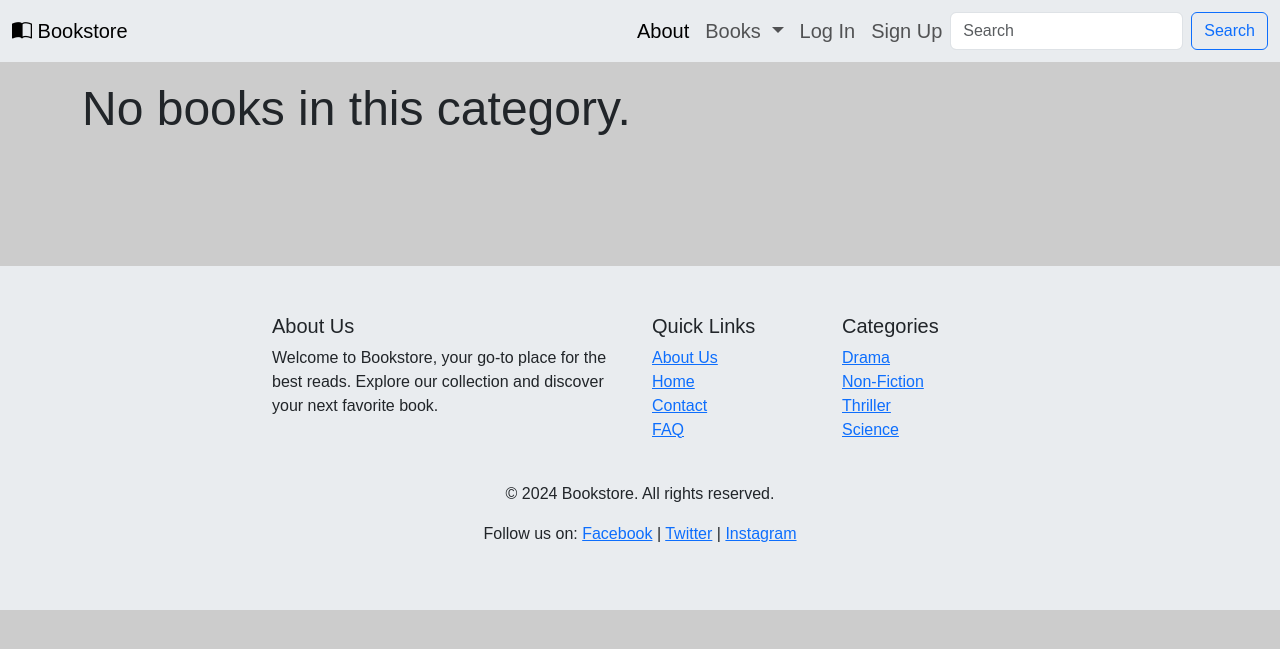
After one commit to dmurawski/Bookstore, a Django app: a page that uses templates/footer.html in a window 1280 px wide. The commit adds this page. Shown: the top 649 px of the page. Run offline with Django 4.2, Linux system fonts and the light colour scheme; data comes from the database, SQL or seed files in the repository; tables that the repository leaves empty hold one stand-in row (values such as "Sample post"); parts of the project's set-up code (start-up, migrations or seed data) failed here and were passed over; some web fonts are replaced.

Commit message:
add context_processor to categories, and categories feature

```diff
--- /dev/null
+++ b/books/context_processor.py
@@ -0,0 +1,5 @@
+from books.models import Category
+
+
+def categories(request):
+    return {"categories": Category.objects.all()}
--- a/books/models.py
+++ b/books/models.py
@@ -12,6 +12,7 @@ def get_default_cover():
 
 class Category(models.Model):
     name = models.CharField(max_length=100, unique=True)
+    slug = models.SlugField(blank=True)
 
     def __str__(self):
         return self.name
--- a/books/urls.py
+++ b/books/urls.py
@@ -12,4 +12,9 @@ urlpatterns = [
         views.SearchResultsListView.as_view(),
         name="search_results",
     ),
+    path(
+        "category/<slug:category_slug>/",
+        views.category_books,
+        name="category_books",
+    ),
 ]
--- a/books/views.py
+++ b/books/views.py
@@ -1,7 +1,8 @@
 from django.views import generic
-from .models import Book
+from .models import Category, Book
 from django.contrib.auth import mixins
 from django.db.models import Q
+from django.shortcuts import render, get_object_or_404
 
 
 class BookListView(
@@ -38,5 +39,20 @@ class SearchResultsListView(generic.ListView):
     def get_queryset(self):
         query = self.request.GET.get("q")
         return Book.objects.filter(
-            Q(title__icontains=query) | Q(author__icontains=query)
+            Q(title__icontains=query)
+            | Q(author__icontains=query)
+            | Q(category__name__icontains=query)
         )
+
+
+def category_books(request, category_slug):
+    category = get_object_or_404(Category, slug=category_slug)
+    book_list = Book.objects.filter(category=category)
+    return render(
+        request,
+        "books/category_books.html",
+        {
+            "category": category,
+            "book_list": book_list,
+        },
+    )
--- a/pages/views.py
+++ b/pages/views.py
@@ -2,10 +2,16 @@ from django.views.generic import TemplateView
 from django.core.mail import send_mail
 from django.conf import settings
 from .forms import EmailForm
+from books.models import Category
 
 
 class HomePageView(TemplateView):
     template_name = "home.html"
+
+    def get_context_data(self, **kwargs):
+        context = super().get_context_data(**kwargs)
+        context["categories"] = Category.objects.all()
+        return context
 
 
 class AboutPageView(TemplateView):
--- a/templates/account/password_reset_done.html
+++ b/templates/account/password_reset_done.html
@@ -8,9 +8,9 @@
     <div class="container">
       <div class="row">
         <div class="col-9 mx-auto">
-            <div class="display-4 text-center fw-bold">
-                Password Reset
-            </div>
+          <div class="display-4 text-center fw-bold">
+            Password Reset
+          </div>
           <div class="h2 text-center">
             We have sent you an email. If you have not received it please check your spam folder. Otherwise contact us if you do not receive it in a few minutes.
           </div>
--- a/templates/books/book_list.html
+++ b/templates/books/book_list.html
@@ -6,14 +6,14 @@
   <section style="padding: 5rem 0;">
     <div class="container">
       <h1 class="display-3 text-dark">Books</h1>
-      <div class="row row-cols-1 row-cols-md-3 g-4 justify-content-center">
+      <div class="row g-4 justify-content-center">
         {% for book in book_list %}
-          <div class="col">
+          <div class="col-10 col-md-6 col-lg-4">
             <div class="card h-100">
               <img src="{{ book.cover.url }}" class="card-img-top h-50" alt="book_cover" style="object-fit: contain;">
               <div class="card-body h-25">
                 <h5 class="card-title">{{ book.title }}</h5>
-                <p class="card-text">{{ book.description }}</p>
+                <p class="card-text">{{ book.description|truncatewords:30 }}</p>
               </div>
               <ul class="list-group list-group-flush h-25">
                 <li class="list-group-item"><b>Author:</b> {{ book.author }}</li>
--- /dev/null
+++ b/templates/books/category_books.html
@@ -0,0 +1,39 @@
+{% extends "_base.html" %}
+
+{% block title %}Books in {{ category.name }}{% endblock title %}
+
+{% block content %}
+  <section style="padding: 5rem 0;">
+    <div class="container">
+      {% if book_list %}
+        <h1 class="display-3 text-dark">Books</h1>
+        <div class="row g-4 justify-content-center">
+          {% for book in book_list %}
+            <div class="col-10 col-md-6 col-lg-4">
+              <div class="card h-100">
+                <img src="{{ book.cover.url }}" class="card-img-top h-50" alt="book_cover" style="object-fit: contain;">
+                <div class="card-body h-25">
+                  <h5 class="card-title">{{ book.title }}</h5>
+                  <p class="card-text">{{ book.description|truncatewords:30 }}</p>
+                </div>
+                <ul class="list-group list-group-flush h-25">
+                  <li class="list-group-item"><b>Author:</b> {{ book.author }}</li>
+                  <li class="list-group-item"><b>Published date:</b>{{ book.published_date }}</li>
+                  <li class="list-group-item"><b>Price:</b> {{ book.price }} $</li>
+                </ul>
+                <div class="card-footer">
+                  <a href="{{ book.get_absolute_url }}" class="btn btn-primary w-100">Look more!</a>
+                </div>
+              </div>
+            </div>
+          {% endfor %}
+          <div class="d-flex justify-content-center w-100">
+            {% include "pagination.html" with page=page_obj %}
+          </div>
+        </div>
+      {% else %}
+        <div class="display-5">No books in this category.</div>
+      {% endif %}
+    </div>
+  </section>
+{% endblock content %}
--- a/templates/footer.html
+++ b/templates/footer.html
@@ -18,10 +18,10 @@
         <div class="col-md-2">
           <h5>Categories</h5>
           <ul class="list-unstyled">
-            <li><a href="/category/fiction">Fiction</a></li>
-            <li><a href="/category/non-fiction">Non-Fiction</a></li>
-            <li><a href="/category/children">Children's Books</a></li>
-            <li><a href="/category/science">Science</a></li>
+            <li><a href="{% url 'books:category_books' 'drama' %}">Drama</a></li>
+            <li><a href="{% url 'books:category_books' 'non-fiction' %}">Non-Fiction</a></li>
+            <li><a href="{% url 'books:category_books' 'thriller' %}">Thriller</a></li>
+            <li><a href="{% url 'books:category_books' 'non-fiction' %}">Science</a></li>
           </ul>
         </div>
       </div>
--- a/templates/navbar.html
+++ b/templates/navbar.html
@@ -14,10 +14,18 @@
             About
           </a>
         </li>
-        <li class="nav-item">
-          <a class="nav-link active" href="{% url 'books:book_list' %}">
+        <!-- dropdown -->
+        <li class="nav-item dropdown">
+          <a class="nav-link dropdown-toggle" href="#" role="button" data-bs-toggle="dropdown" aria-expanded="false">
             Books
           </a>
+          <ul class="dropdown-menu">
+            <li><a class="dropdown-item" href="{% url 'books:book_list' %}">All books</a></li>
+            <li><hr class="dropdown-divider"></li>
+            {% for category in categories %}
+              <li><a class="dropdown-item" href="{% url 'books:category_books' category.slug %}">{{ category.name }}</a></li>
+            {% endfor %}
+          </ul>
         </li>
         {% if user.is_authenticated %}
           <li class="nav-item">
```
Also changed, not shown: books/admin.py (+13 -1 lines), django_project/settings.py (+8 -5 lines), books/migrations/0008_category_slug.py (added), templates/about.html (indentation only).
